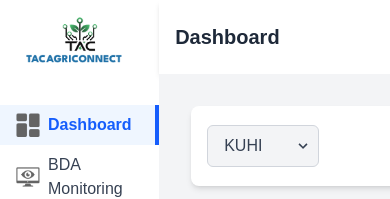
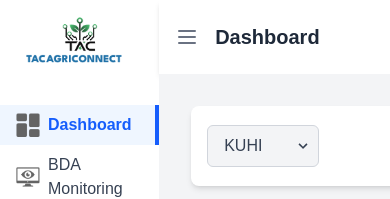
Before and after one commit to Technology-Agriculture-Creater/TAC-Admin-Panel, a Next.js app in the folder client/: page / in a window 390 px wide. Shown: the top 199 px of the page. Built offline with nearby package versions, Linux system fonts and the light colour scheme.

Commit message:
feat(Header): add mobile sidebar toggle button
Implement responsive sidebar toggle functionality for mobile view. The button shows different icons based on sidebar state (open/closed) and is hidden on larger screens (md and up).

```diff
--- a/client/src/components/Header.tsx
+++ b/client/src/components/Header.tsx
@@ -1,10 +1,53 @@
 import React from "react";
 import Image from "next/image";
 
-const Header = () => {
+interface HeaderProps {
+  toggleSidebar: () => void;
+  isOpen: boolean;
+}
+
+const Header: React.FC<HeaderProps> = ({ toggleSidebar, isOpen }) => {
   return (
     <header className="flex items-center justify-between p-4 bg-white shadow-md">
-      <h2 className="text-xl font-semibold text-gray-800">Dashboard</h2>
+      <div className="flex items-center">
+        <button
+          onClick={toggleSidebar}
+          className="text-gray-500 focus:outline-none focus:bg-gray-100 md:hidden mr-4"
+        >
+          {isOpen ? (
+            <svg
+              className="h-6 w-6"
+              fill="none"
+              stroke="currentColor"
+              viewBox="0 0 24 24"
+              xmlns="http://www.w3.org/2000/svg"
+            >
+              <path
+                strokeLinecap="round"
+                strokeLinejoin="round"
+                strokeWidth="2"
+                d="M6 18L18 6M6 6l12 12"
+              ></path>
+            </svg>
+          ) : (
+            <svg
+              className="h-6 w-6"
+              fill="none"
+              stroke="currentColor"
+              viewBox="0 0 24 24"
+              xmlns="http://www.w3.org/2000/svg"
+            >
+              <path
+                strokeLinecap="round"
+                strokeLinejoin="round"
+                strokeWidth="2"
+                d="M4 6h16M4 12h16M4 18h16"
+              ></path>
+            </svg>
+          )}
+        </button>
+        <h2 className="text-xl font-semibold text-gray-800">Dashboard</h2>
+      </div>
       <div className="flex items-center space-x-4">
         <div className="relative">
           <input
```
